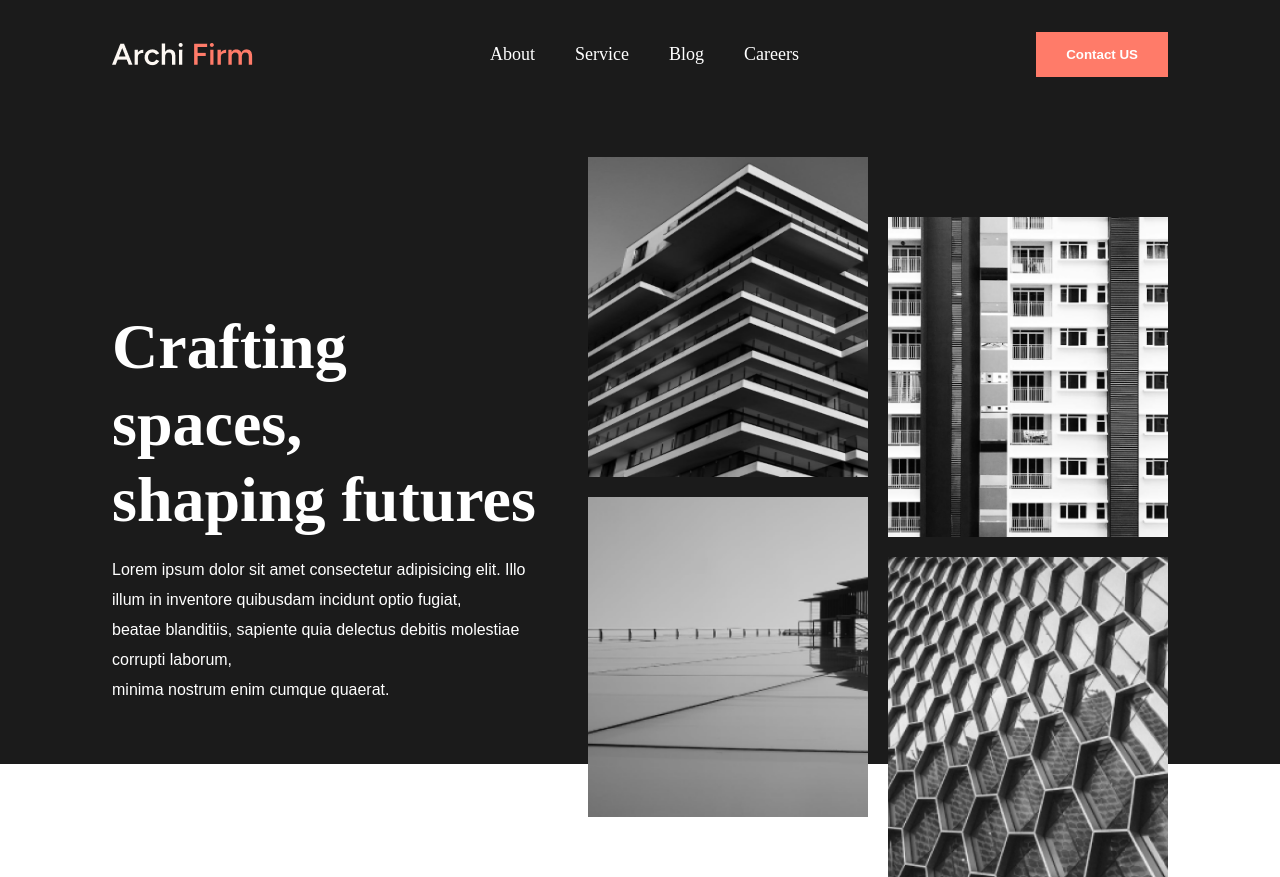
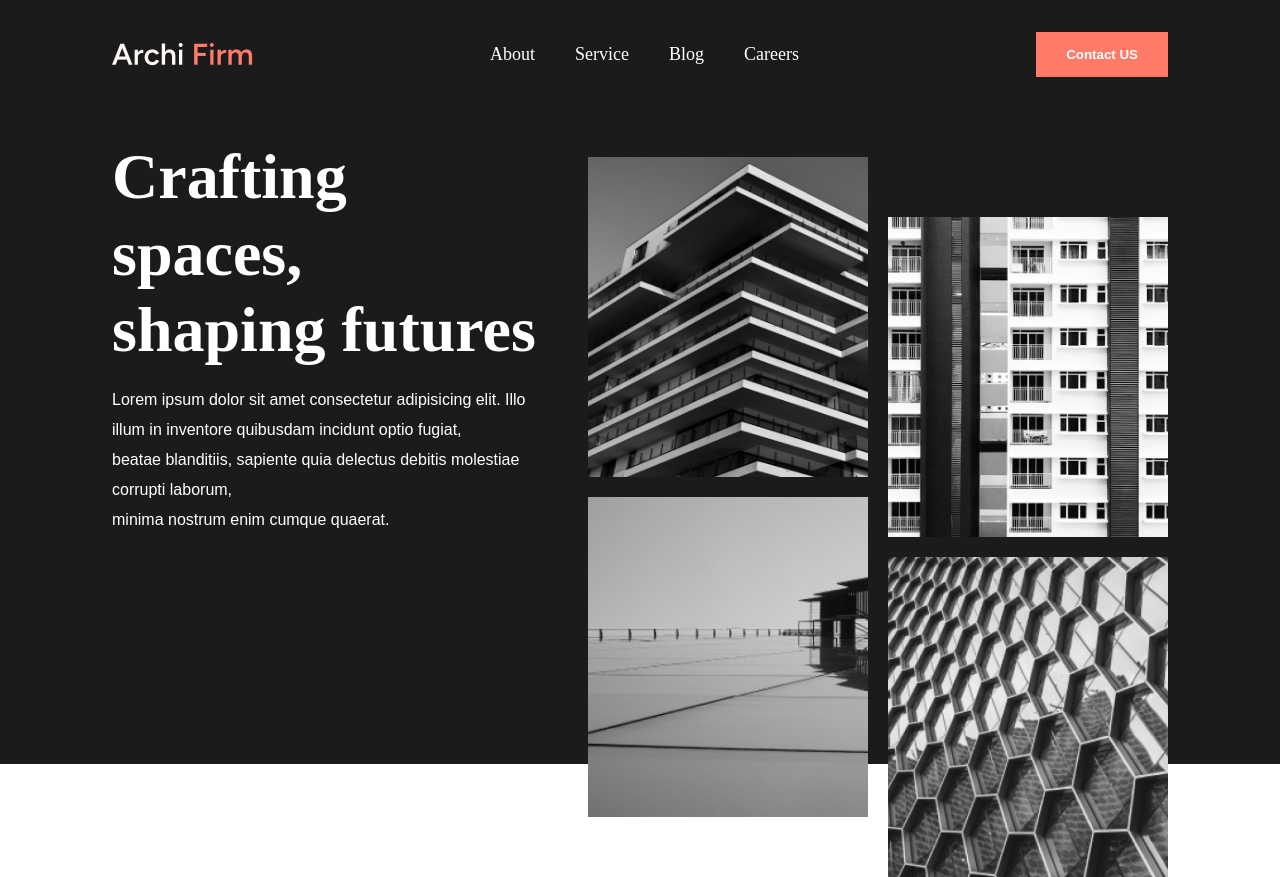
Before and after one commit to gabrieljcoutinho/Projeto-Archi-Firm, a React (Create React App) app: page / in a window 1280 px wide. Built offline with nearby package versions, Linux system fonts and the light colour scheme.

Commit message:
mociemntação

```diff
--- a/src/Css/Header.css
+++ b/src/Css/Header.css
@@ -70,7 +70,7 @@
 }
 
 .conteudoEscrito {
-    transform: translate(0px, -10px);
+    transform: translate(0px, -180px);
 }
 
 /* GRID DE IMAGENS (CONTEUDO 2) */
```
